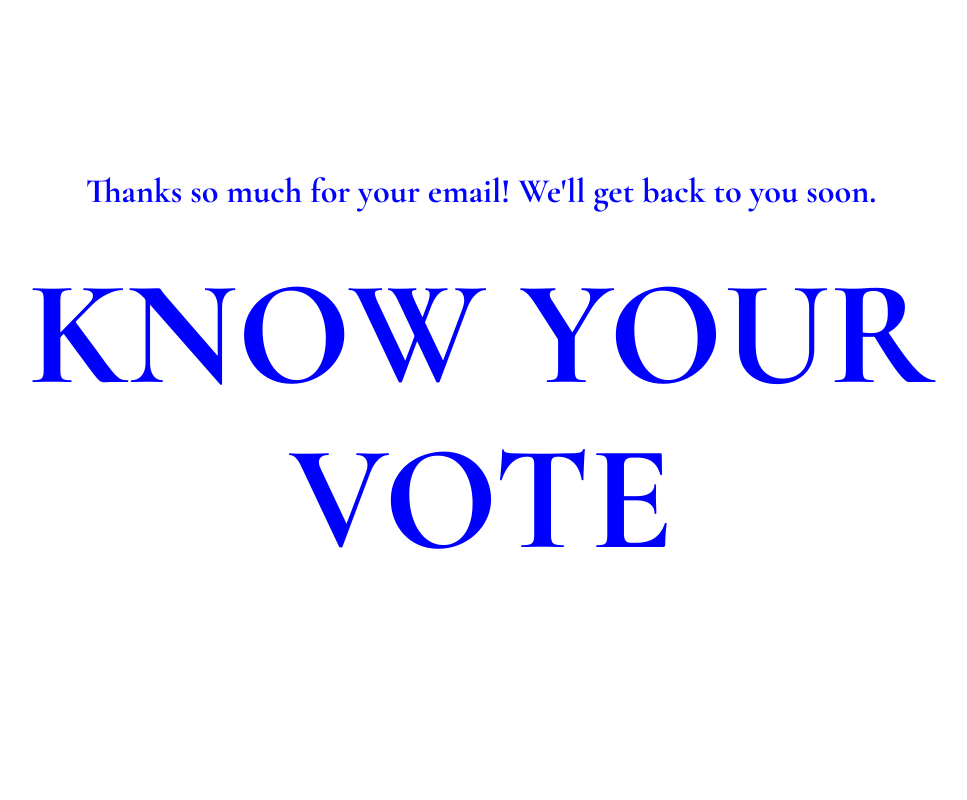
After one commit to johnrobertmahlan/rock-the-vote, a Django app: template main_app/templates/success.html in a window 1280 px wide. The commit adds this page. Shown: the whole page, without its empty margins (159-1126 px from the left). Run offline with Django 3.2, Linux system fonts and the light colour scheme; the template is opened without the code that fills it, so the values that code supplies are empty.

Commit message:
style email success page

```diff
--- a/main_app/static/css/style.css
+++ b/main_app/static/css/style.css
@@ -40,7 +40,7 @@ footer {
     background-color: red !important;
 }
 
-#site-title {
+.site-title {
     text-align: center;
     color: blue;
     font-size: 150px;
@@ -49,19 +49,19 @@ footer {
     background-color: white;
 }
 
-#site-title:hover {
+.site-title:hover {
     color: red;
     border: 5px solid blue;
 }
 
-#about-title {
+.about-title {
     text-align: center;
     color: blue;
     font-size: 150px;
     font-weight: 800;
 }
 
-#about-title:hover {
+.about-title:hover {
     color: red;
 }
 
@@ -341,7 +341,7 @@ h3, h4, h5, h6, span {
     color: white;
 }
 
-#email-page {
+.email-page {
     background-image: url("https://i.imgur.com/ulyU4J5.jpg");
     background-size: cover;
 }
@@ -367,3 +367,14 @@ h3, h4, h5, h6, span {
 #email-btn {
     background-color: blue;
 }
+
+#email-success {
+    background-color: white;
+    color: blue;
+    font-size: 40px;
+    height: 50%;
+}
+
+#thanks {
+    text-align: center;
+}
--- a/main_app/templates/about.html
+++ b/main_app/templates/about.html
@@ -2,7 +2,7 @@
 
 {% block content %}
 
-<a href="/"><h1 id="about-title">KNOW YOUR VOTE</h1></a>
+<a href="/"><h1 class="about-title">KNOW YOUR VOTE</h1></a>
 
 <h5 class="quote">There's no such thing as a vote that doesn't matter.</h5>
 <h6 class="quote">-Barack Obama</h6>
--- a/main_app/templates/email.html
+++ b/main_app/templates/email.html
@@ -1,14 +1,14 @@
 {% extends 'base.html' %}
 
 {% block content %}
-<body id="email-page">
+<body class="email-page">
     <main>
         <form id="email-form" method="POST">
             <h3 id="email-header">Fill out the form below and shoot us an email:</h3>
             {% csrf_token %}
             {{ form.as_p }}
             <div class="form-actions">
-                <button id="email-btn" class="btn" type="submit">Send!</button>
+                <button id="email-btn" class="btn" type="submit">Send</button>
             </div>
         </form>
     </main>
--- a/main_app/templates/home.html
+++ b/main_app/templates/home.html
@@ -3,7 +3,7 @@
 {% block content %}
 <body id="homepage">
     <main>
-        <a href="{% url 'about' %}"><h1 id="site-title">KNOW YOUR VOTE</h1></a>
+        <a href="{% url 'about' %}"><h1 class="site-title">KNOW YOUR VOTE</h1></a>
         <form action="{% url 'data' %}" method="POST" class="address-form">
             {% csrf_token %}
             <div class="input-field">
--- /dev/null
+++ b/main_app/templates/success.html
@@ -0,0 +1,13 @@
+{% extends 'base.html' %}
+
+{% block content %}
+
+<body>
+    <main id="email-success">
+        <h4 id="thanks">Thanks so much for your email! We'll get back to you soon.</h4>
+
+        <a href="{% url 'home' %}"><h1 class="about-title">KNOW YOUR VOTE</h1></a>
+    </main>
+</body>
+
+{% endblock %}
--- a/main_app/views.py
+++ b/main_app/views.py
@@ -184,4 +184,4 @@ def contactView(request):
     return render(request, 'email.html', {'form': form})
 
 def successView(request):
-    return HttpResponse('Success! Thanks for your message!')
+    return render(request, 'success.html')
```
